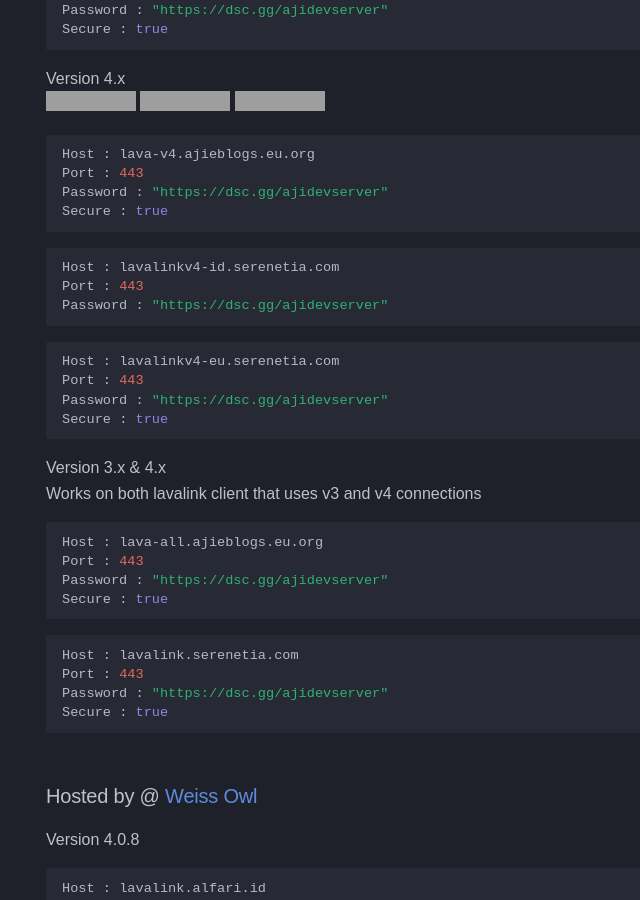
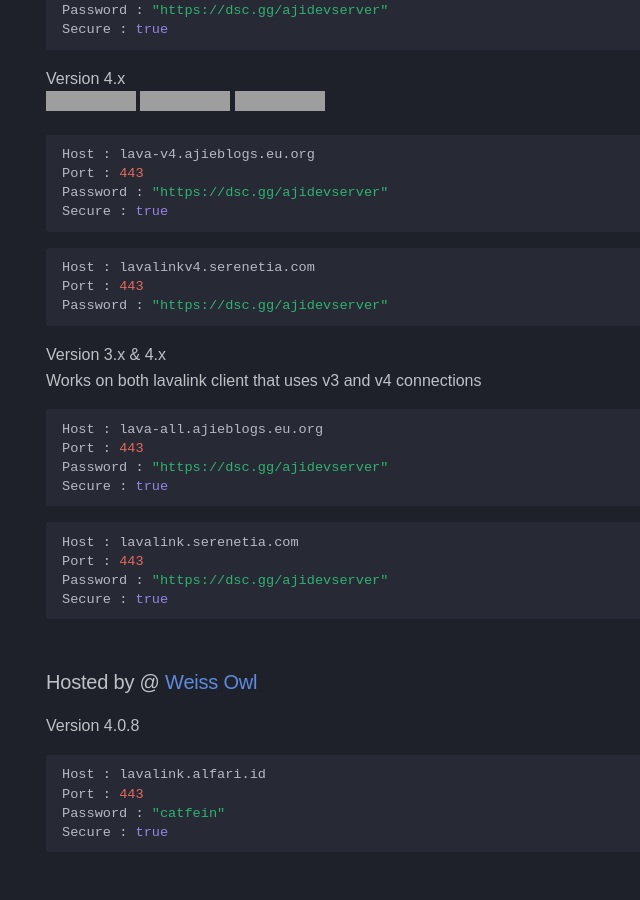
Before and after one commit to DarrenOfficial/lavalink-list, an MkDocs documentation site: the page built from docs/SSL/lavalink-with-ssl.md, in a window 1280 px wide and 900 px high, scrolled down 690 px, cut to the strip 0-900 px from the top of the window. Shown: the whole strip, without its empty margins (0-640 px from the left). Built offline with MkDocs 1.6.1 and Material for MkDocs 9.7.7, drawn with Linux system fonts in a browser that asks for light colours; some web fonts are replaced; comment, search, counter and statistics services are not loaded; a style sheet for code colours, icons or effects is not loaded; grey boxes are pictures that could not be loaded.

Commit message:
Update lavalink-with-ssl.md

````diff
--- a/docs/SSL/lavalink-with-ssl.md
+++ b/docs/SSL/lavalink-with-ssl.md
@@ -48,16 +48,10 @@ Password : "https://dsc.gg/ajidevserver"
 Secure : true
 ```
 ```bash
-Host : lavalinkv4-id.serenetia.com
+Host : lavalinkv4.serenetia.com
 Port : 443
 Password : "https://dsc.gg/ajidevserver"
 
-```
-```bash
-Host : lavalinkv4-eu.serenetia.com
-Port : 443
-Password : "https://dsc.gg/ajidevserver"
-Secure : true
 ```
 Version 3.x & 4.x <br />
 Works on both lavalink client that uses v3 and v4 connections
````
